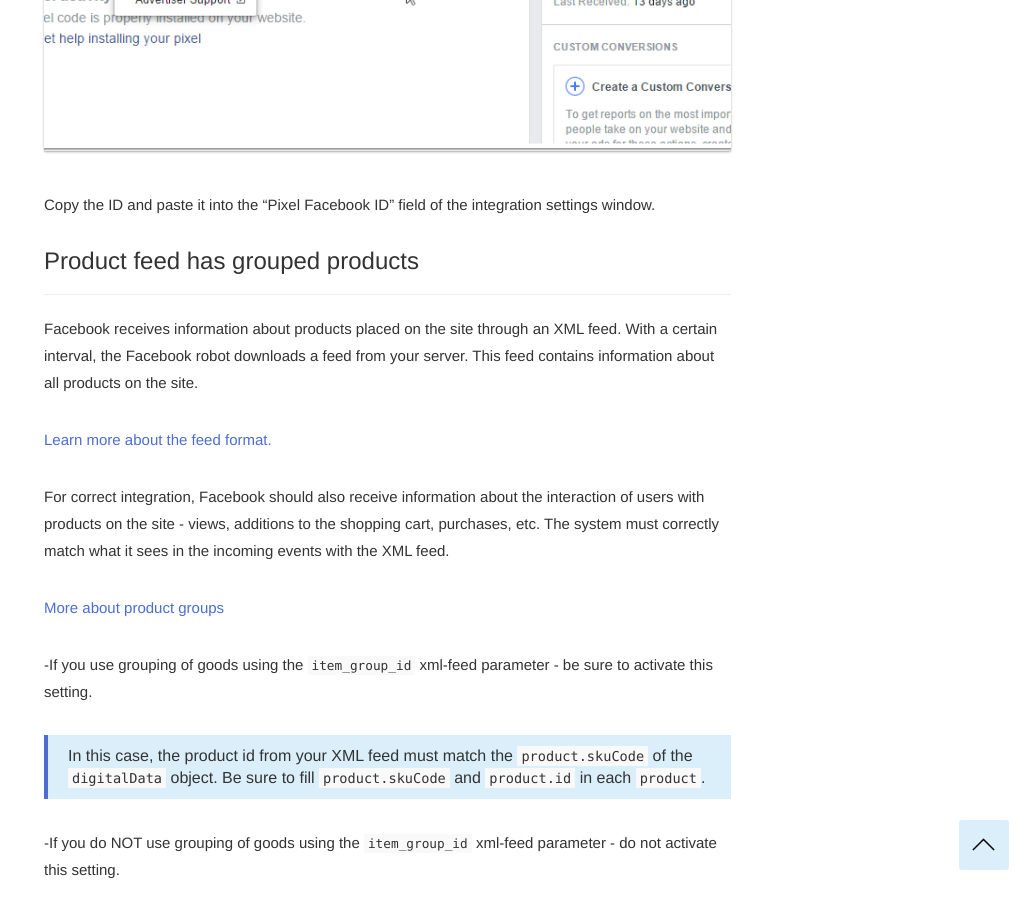
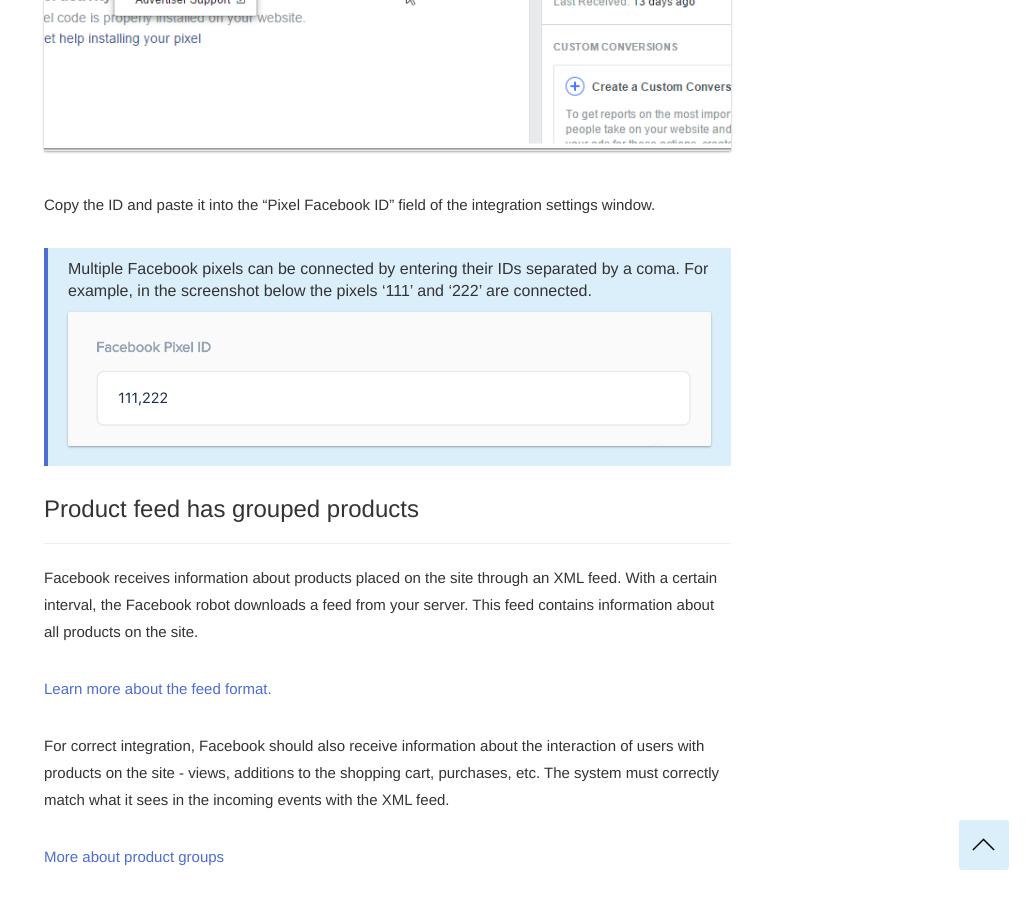
Before and after one commit to segmentstream-com/segmentstream-com.github.io, a Jekyll site: the page built from _docs/integrations/facebook.md, in a window 1280 px wide and 900 px high, scrolled down 2775 px. Shown: the whole window, without its empty margins (251-1280 px from the left). Built offline with Jekyll 4.4.1, drawn with Linux system fonts in a browser that asks for light colours; nearby versions of some CDN libraries.

Commit message:
facebook multipixel note

```diff
--- a/_docs/integrations/facebook.md
+++ b/_docs/integrations/facebook.md
@@ -56,6 +56,9 @@
 
 Copy the ID and paste it into the "Pixel Facebook ID" field of the integration settings window.
 
+>Multiple Facebook pixels can be connected by entering their IDs separated by a coma. For example, in the screenshot below the pixels '111' and '222' are connected.
+![](/img/integrations.facebook.multipixel.png)
+
 ### <a name="productFeed"></a>Product feed has grouped products
 ------
 Facebook receives information about products placed on the site through an XML feed. With a certain interval, the Facebook robot downloads a feed from your server. This feed contains information about all products on the site.
```
Also changed, not shown: img/integrations.facebook.multipixel.png (added).
